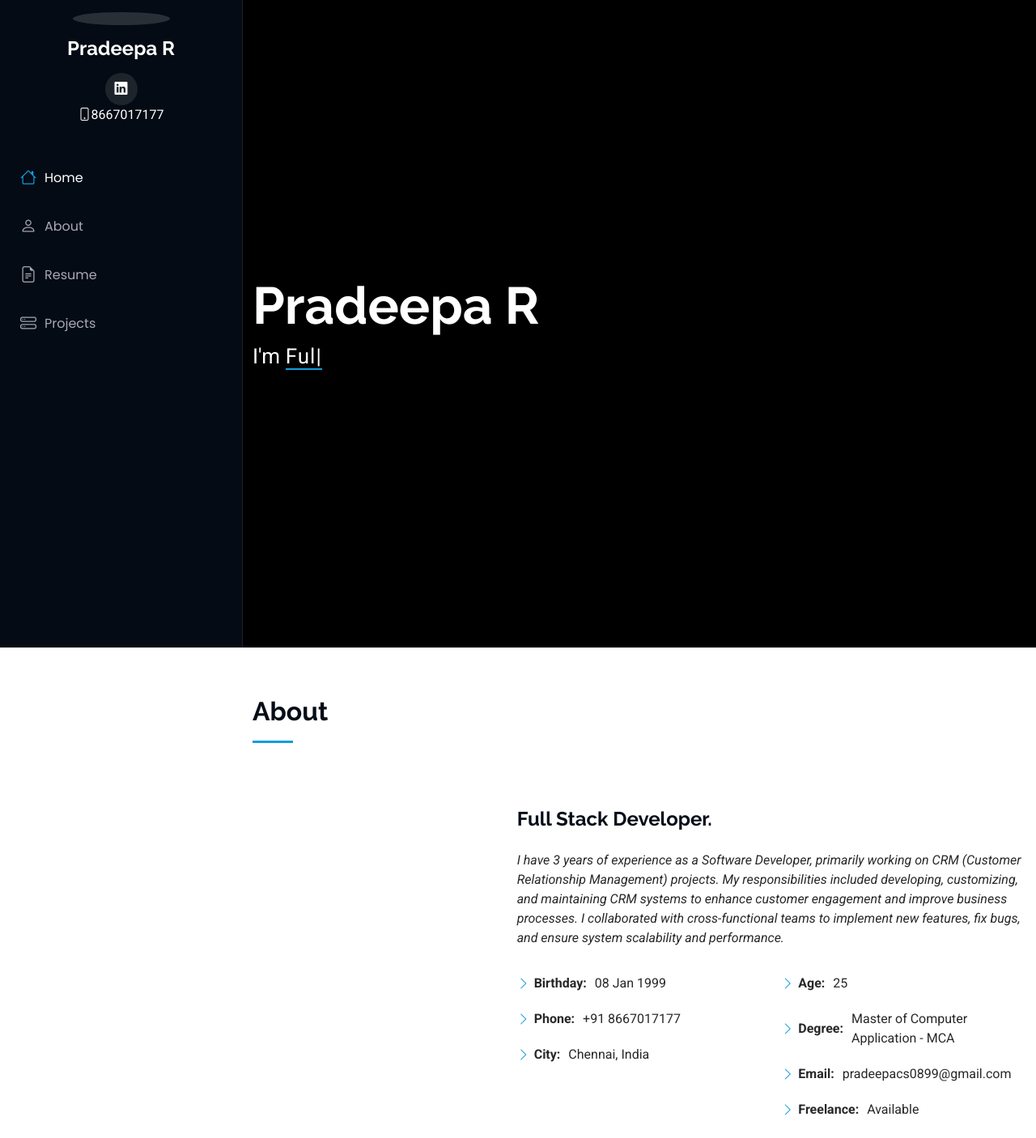
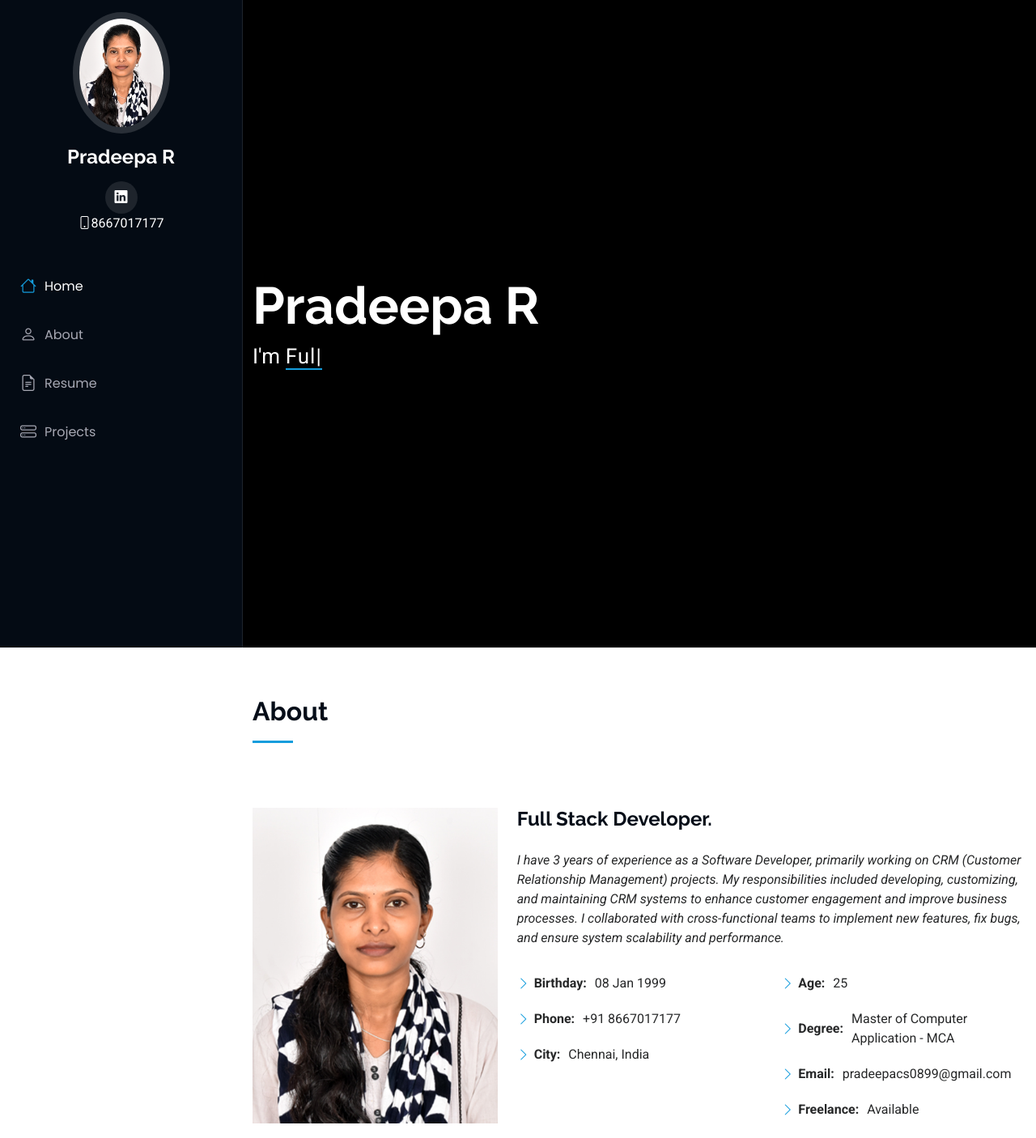
Before and after one commit to prathideepa/portfolio, a plain HTML site: page index.html in a window 1280 px wide. Shown: the top 1406 px of the page at 81% size. Drawn offline with Linux system fonts and the light colour scheme.

Commit message:
Update index.html

```diff
--- a/index.html
+++ b/index.html
@@ -42,7 +42,7 @@
     <i class="header-toggle d-xl-none bi bi-list"></i>
 
     <div class="profile-img">
-      <img src="img/img.jpg" alt="" class="img-fluid rounded-circle">
+      <img src="img.jpg" alt="" class="img-fluid rounded-circle">
     </div>
 
     <a href="index.html" class="logo d-flex align-items-center justify-content-center">
@@ -99,7 +99,7 @@
 
         <div class="row gy-4 justify-content-center">
           <div class="col-lg-4">
-            <img src="img/img.jpg" class="img-fluid" alt="">
+            <img src="img.jpg" class="img-fluid" alt="img">
           </div>
           <div class="col-lg-8 content">
             <h2>Full Stack Developer.</h2>
```
